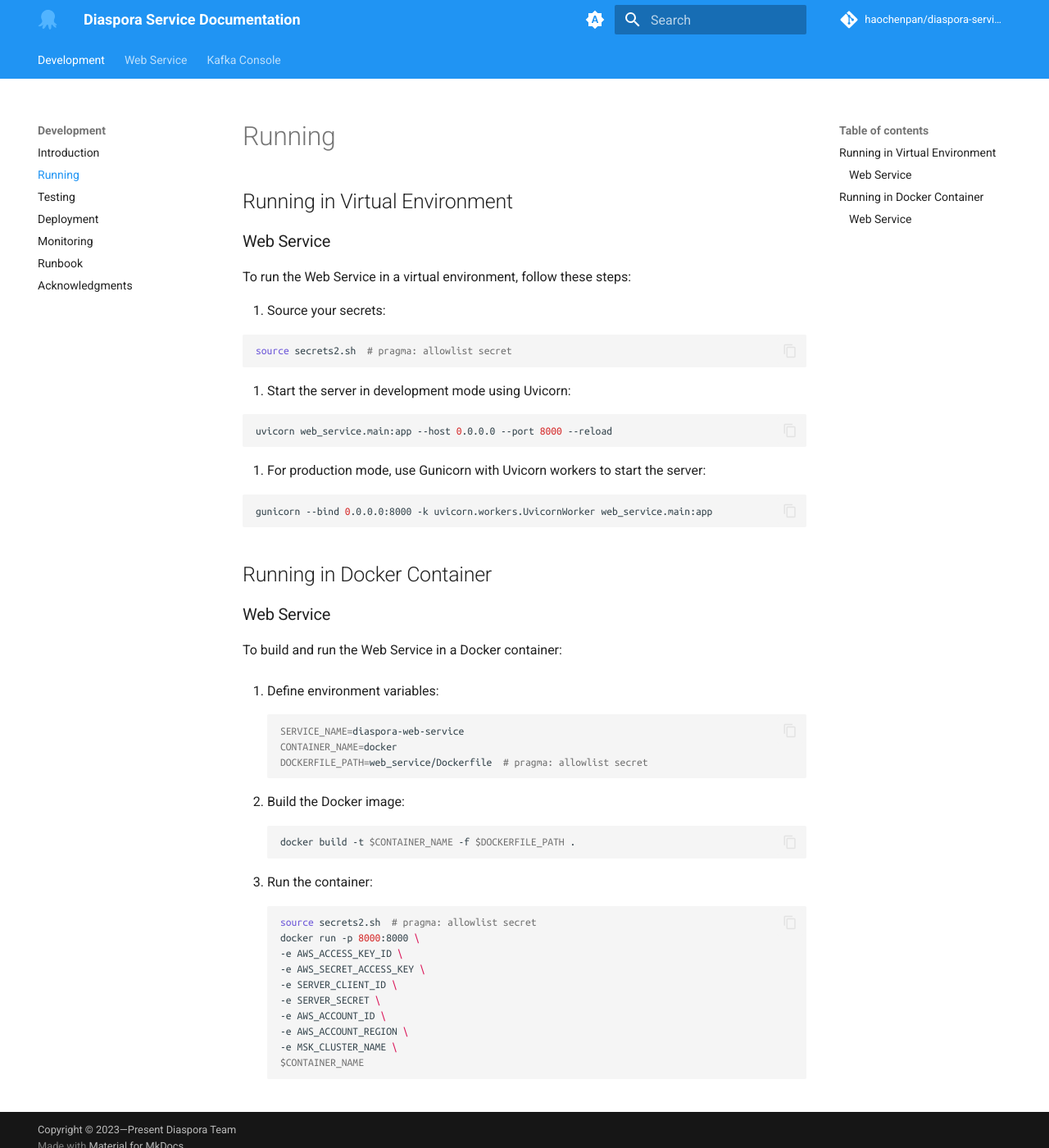
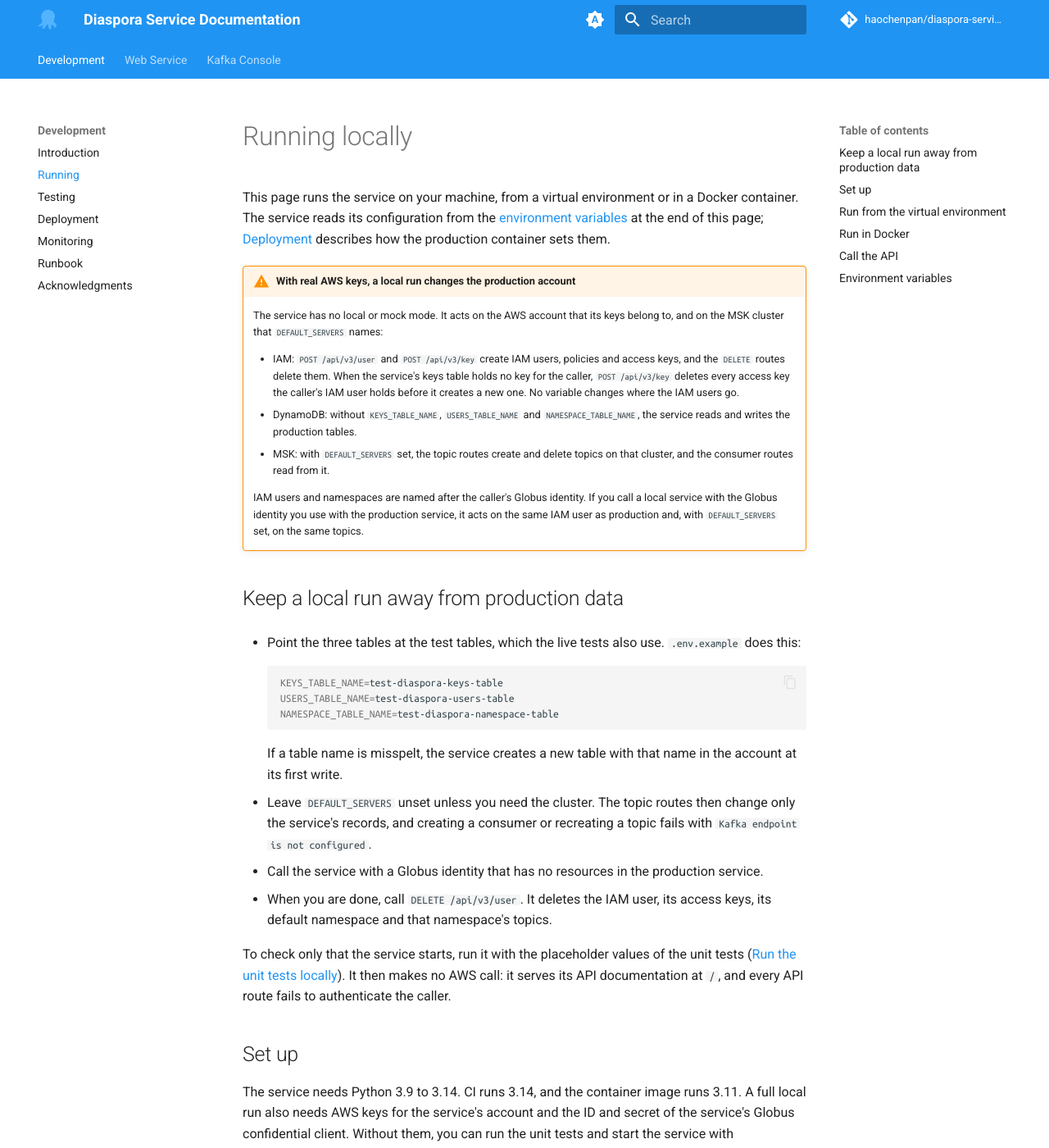
Before and after one commit to haochenpan/diaspora-service, an MkDocs documentation site: the page built from docs/1-running.md, in a window 1280 px wide and 1400 px high. Shown: the whole window at 82% size. Built offline with MkDocs 1.6.1 and Material for MkDocs 9.7.7, drawn with Linux system fonts in a browser that asks for light colours; comment, search, counter and statistics services are not loaded; the version menu is left out; some of the changed text lies outside the part shown.

Commit message:
Rewrite the local running guide around a committed .env.example
- .env.example lists every variable the service reads, with the required
  ones empty, the optional ones commented out, and the tables pointed at
  the test tables.
- docs/1-running.md loads it for uvicorn, gunicorn and docker run, warns
  that a run with real AWS keys changes production IAM, DynamoDB and MSK,
  says how to keep a run on the test tables and off the cluster, and
  lists each variable with its default. It drops the undocumented secrets
  file, the unused SERVICE_NAME, and the secret-scanner pragmas that
  showed on the page.

Co-Authored-By: Claude Opus 5.5 <noreply@anthropic.com>

````diff
--- a/docs/1-running.md
+++ b/docs/1-running.md
@@ -1,59 +1,143 @@
-## Running in Virtual Environment
+# Running locally
 
-### Web Service
+This page runs the service on your machine, from a virtual environment or
+in a Docker container. The service reads its configuration from the
+[environment variables](#environment-variables) at the end of this page;
+[Deployment](3-deploying.md#container-environment) describes how the
+production container sets them.
 
-To run the Web Service in a virtual environment, follow these steps:
+!!! warning "With real AWS keys, a local run changes the production account"
+    The service has no local or mock mode. It acts on the AWS account that
+    its keys belong to, and on the MSK cluster that `DEFAULT_SERVERS`
+    names:
 
-1. Source your secrets:
+    - IAM: `POST /api/v3/user` and `POST /api/v3/key` create IAM users,
+      policies and access keys, and the `DELETE` routes delete them. When
+      the service's keys table holds no key for the caller,
+      `POST /api/v3/key`
+      deletes every access key the caller's IAM user holds before it
+      creates a new one. No variable changes where the IAM users go.
+    - DynamoDB: without `KEYS_TABLE_NAME`, `USERS_TABLE_NAME` and
+      `NAMESPACE_TABLE_NAME`, the service reads and writes the production
+      tables.
+    - MSK: with `DEFAULT_SERVERS` set, the topic routes create and delete
+      topics on that cluster, and the consumer routes read from it.
 
-   ```bash
-   source secrets2.sh  # pragma: allowlist secret
-   ```
+    IAM users and namespaces are named after the caller's Globus identity.
+    If you call a local service with the Globus identity you use with the
+    production service, it acts on the same IAM user as production and,
+    with `DEFAULT_SERVERS` set, on the same topics.
 
-2. Start the server in development mode using Uvicorn:
+## Keep a local run away from production data
 
-   ```bash
-   uvicorn web_service.main:app --host 0.0.0.0 --port 8000 --reload
-   ```
-
-3. For production mode, use Gunicorn with Uvicorn workers to start the server:
-
-   ```bash
-   gunicorn --bind 0.0.0.0:8000 -k uvicorn.workers.UvicornWorker web_service.main:app
-   ```
-
-
-## Running in Docker Container
-
-### Web Service
-
-To build and run the Web Service in a Docker container:
-
-1. Define environment variables:
+- Point the three tables at the test tables, which the live tests also
+  use. `.env.example` does this:
 
     ```bash
-    SERVICE_NAME=diaspora-web-service
-    CONTAINER_NAME=docker
-    DOCKERFILE_PATH=web_service/Dockerfile  # pragma: allowlist secret
+    KEYS_TABLE_NAME=test-diaspora-keys-table
+    USERS_TABLE_NAME=test-diaspora-users-table
+    NAMESPACE_TABLE_NAME=test-diaspora-namespace-table
     ```
 
-2. Build the Docker image:
+    If a table name is misspelt, the service creates a new table with
+    that name in the account at its first write.
 
-    ```bash
-    docker build -t $CONTAINER_NAME -f $DOCKERFILE_PATH .
-    ```
+- Leave `DEFAULT_SERVERS` unset unless you need the cluster. The topic
+  routes then change only the service's records, and creating a consumer
+  or recreating a topic fails with `Kafka endpoint is not configured`.
+- Call the service with a Globus identity that has no resources in the
+  production service.
+- When you are done, call `DELETE /api/v3/user`. It deletes the IAM user,
+  its access keys, its default namespace and that namespace's topics.
 
-3. Run the container:
+To check only that the service starts, run it with the placeholder values
+of the unit tests ([Run the unit tests locally](2-testing.md#run-the-unit-tests-locally)).
+It then makes no AWS call: it serves its API documentation at `/`, and
+every API route fails to authenticate the caller.
 
-    ```bash
-    source secrets2.sh  # pragma: allowlist secret
-    docker run -p 8000:8000 \
-    -e AWS_ACCESS_KEY_ID \
-    -e AWS_SECRET_ACCESS_KEY \
-    -e SERVER_CLIENT_ID \
-    -e SERVER_SECRET \
-    -e AWS_ACCOUNT_ID \
-    -e AWS_ACCOUNT_REGION \
-    -e MSK_CLUSTER_NAME \
-    $CONTAINER_NAME
-    ```
+## Set up
+
+The service needs Python 3.9 to 3.14. CI runs 3.14, and the container image
+runs 3.11. A full local run also needs AWS keys for the service's account
+and the ID and secret of the service's Globus confidential client. Without
+them, you can run the unit tests and start the service with placeholders.
+
+```bash
+python -m venv .venv
+. .venv/bin/activate
+pip install -e ".[dev]"
+cp .env.example .env
+```
+
+Fill in the required values in `.env`, which git ignores. Write each value
+without quotes and without a trailing comment: `docker run --env-file`
+takes every value literally.
+
+## Run from the virtual environment
+
+In development mode, with reloading on code changes:
+
+```bash
+(set -a; . ./.env; set +a; exec uvicorn web_service.main:app --port 8000 --reload)
+```
+
+As the container runs it, with gunicorn and one Uvicorn worker:
+
+```bash
+(set -a; . ./.env; set +a; exec gunicorn --bind 127.0.0.1:8000 -k uvicorn.workers.UvicornWorker web_service.main:app)
+```
+
+The parentheses run each command in a subshell, so the values from `.env`
+stay out of your shell. Run one worker only: the service keeps consumer
+instances in the worker's memory
+([One worker](3-deploying.md#one-worker)).
+
+The API documentation is at <http://127.0.0.1:8000/>.
+
+## Run in Docker
+
+Build the image from the repository root, then run it with `.env`:
+
+```bash
+docker build -t diaspora-service -f web_service/Dockerfile .
+docker run --rm -p 127.0.0.1:8000:8000 --env-file .env diaspora-service
+```
+
+The Dockerfile pins the platform `linux/amd64`, which Lightsail runs.
+
+## Call the API
+
+Every API route needs two headers: `subject`, the caller's Globus identity ID,
+and `authorization`, a Globus bearer token. The service accepts a token
+only when it names `SERVER_CLIENT_ID` in its audience and carries the
+scope `https://auth.globus.org/scopes/<SERVER_CLIENT_ID>/action_all`. The
+[API reference](web/api.md) shows how to get both headers with the
+Diaspora Event SDK. The SDK requests tokens for one particular Globus
+client, so its tokens work with a local service only when
+`SERVER_CLIENT_ID` is that client's ID.
+
+## Environment variables
+
+The service checks the required variables when `web_service.main` is
+imported. A missing or empty one stops it with
+`AssertionError: <NAME> environment variable is not set.`
+
+| Variable | Required | Default | What it does |
+| --- | --- | --- | --- |
+| `AWS_ACCESS_KEY_ID` | yes | | The AWS access key the service uses for IAM, DynamoDB and MSK. |
+| `AWS_SECRET_ACCESS_KEY` | yes | | The secret of that key. |
+| `SERVER_CLIENT_ID` | yes | | The ID of the Globus confidential client that tokens must be issued for. |
+| `SERVER_SECRET` | yes | | The secret of that client, used to introspect tokens. |
+| `AWS_ACCOUNT_ID` | yes | | The account in the ARNs of the IAM policies the service writes. |
+| `AWS_ACCOUNT_REGION` | yes | | The region of the DynamoDB tables and the MSK cluster. |
+| `MSK_CLUSTER_NAME` | yes | | The cluster named in those IAM policies. |
+| `DEFAULT_SERVERS` | no | unset | The MSK bootstrap brokers for IAM authentication, as comma-separated `host:port` pairs. The service returns it to users with their key. Unset, the service makes no Kafka calls. |
+| `KEYS_TABLE_NAME` | no | `diaspora-keys-table` | The DynamoDB table of access keys. |
+| `USERS_TABLE_NAME` | no | `diaspora-users-table` | The DynamoDB table of the namespaces each user owns. |
+| `NAMESPACE_TABLE_NAME` | no | `diaspora-namespace-table` | The DynamoDB table of the topics in each namespace. |
+| `MAX_TOPICS_PER_NAMESPACE` | no | `50` | The most topics a namespace may hold. A value that is not a whole number of at least 1 is logged and replaced by 50. |
+| `CONSUMER_INSTANCE_TIMEOUT_MS` | no | `300000` (5 minutes) | How long a consumer instance may sit idle before the service closes it. A value that is not an integer, including an empty one, stops the service at start with a `ValueError`. |
+| `IAM_USER_PERMISSIONS_BOUNDARY_ARN` | no | unset | The ARN of a managed policy that the service sets as the permissions boundary of every IAM user it creates. Production leaves it unset; the live tests set it ([Testing](2-testing.md#the-live-tests-aws-identity)). |
+
+The AWS SDK reads the two key variables itself, and with them
+`AWS_SESSION_TOKEN` when you use temporary credentials.
````
Also changed, not shown: 1 other file.
